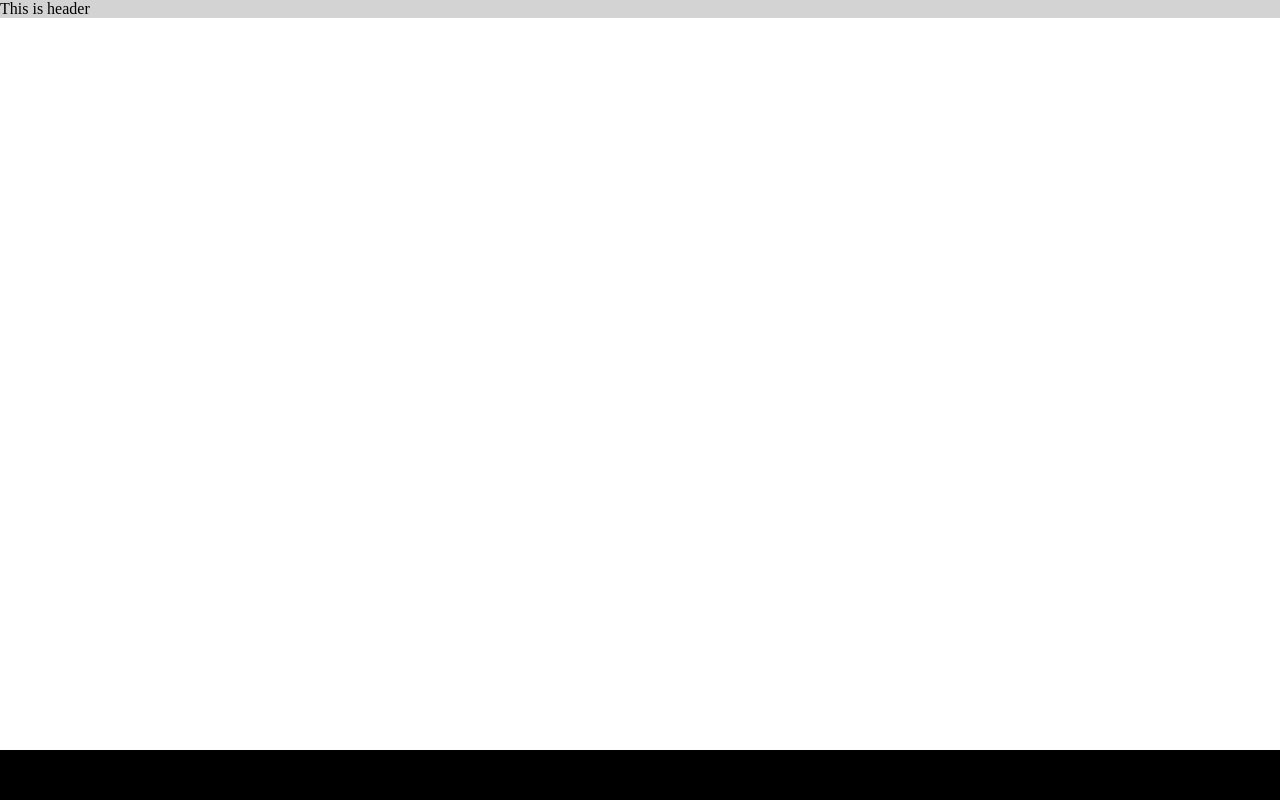
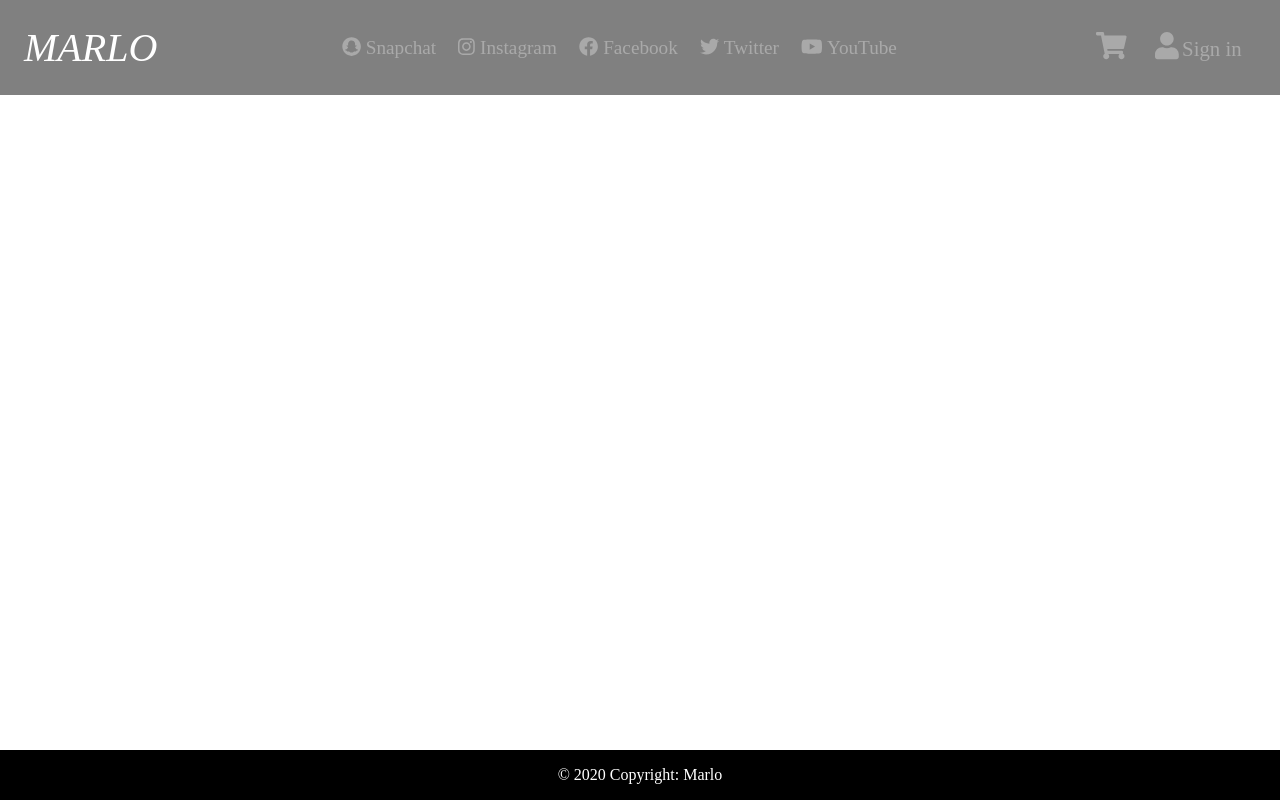
Before and after one commit to hebel1992/canvas-shop, an Angular app: page / in a window 1280 px wide. Built offline with nearby package versions, Linux system fonts and the light colour scheme.

Commit message:
header and footer progress save

```diff
--- a/package.json
+++ b/package.json
@@ -19,6 +19,10 @@
     "@angular/platform-browser": "~9.1.1",
     "@angular/platform-browser-dynamic": "~9.1.1",
     "@angular/router": "~9.1.1",
+    "@fortawesome/angular-fontawesome": "^0.6.1",
+    "@fortawesome/fontawesome-svg-core": "^1.2.28",
+    "@fortawesome/free-brands-svg-icons": "^5.13.0",
+    "@fortawesome/free-solid-svg-icons": "^5.13.0",
     "rxjs": "~6.5.4",
     "tslib": "^1.10.0",
     "zone.js": "~0.10.2"
--- a/src/app/app.component.css
+++ b/src/app/app.component.css
@@ -6,7 +6,7 @@
   margin: 0;
   display: grid;
   height: 100%;
-  grid-template-rows: 5rem auto fit-content(8rem);
+  grid-template-rows: 3rem auto fit-content(8rem);
   grid-template-areas: "header" "main" "footer";
 }
 
--- a/src/app/footer/footer.component.css
+++ b/src/app/footer/footer.component.css
@@ -0,0 +1,4 @@
+p{
+  color: white;
+  text-align: center;
+}
--- a/src/app/footer/footer.component.html
+++ b/src/app/footer/footer.component.html
@@ -1 +1,2 @@
-<p>footer works!</p>
+<p>© 2020 Copyright:
+  <a> Marlo </a></p>
--- a/src/app/header/header.component.css
+++ b/src/app/header/header.component.css
@@ -1,7 +1,95 @@
 .main-header {
   height: 100%;
-  background: lightgray;
+  background: gray;
+  padding: 1rem 1.5rem;
   display: flex;
   align-items: center;
   justify-content: space-between;
 }
+
+.main-header__title {
+  font-style: italic;
+  font-family: "Abyssinica SIL", serif;
+  font-size: 2.5rem;
+  color: white;
+  cursor: pointer;
+}
+
+.social-media {
+  padding: 0;
+  list-style: none;
+  display: none;
+  align-items: center;
+  justify-content: center;
+}
+
+.social-media li {
+  color: darkgray;
+  margin: 0 0.7rem;
+  font-size: 1.2rem;
+  cursor: pointer;
+}
+
+.social-media li:hover,
+.social-media li:active {
+  color: lightgray;
+}
+
+.options {
+  padding: 0;
+  list-style: none;
+  display: none;
+}
+
+.options li {
+  color: darkgray;
+  margin: 0 0.9rem;
+  font-size: 1.3rem;
+  cursor: pointer;
+}
+
+.options li:hover,
+.options li:active {
+  color: lightgray;
+}
+
+.options__item fa-icon{
+  font-size: 1.7rem;
+}
+
+.options__item:nth-child(2) span{
+  margin-left: 0.2rem;
+}
+
+.toggle-button {
+  display: block;
+  width: 3.5rem;
+  background: transparent;
+  border: 1px solid darkgray;
+  border-radius: 5px;
+  cursor: pointer;
+  padding: 0 0.6rem;
+  outline: none;
+}
+
+.toggle-button__bar {
+  width: 80%;
+  height: 0.1rem;
+  background: lightgray;
+  display: block;
+  margin: 0.6rem auto;
+}
+
+@media (min-width: 60rem) {
+  .toggle-button {
+    display: none;
+  }
+
+  .social-media {
+    display: flex;
+  }
+
+  .options {
+    display: flex;
+  }
+}
--- a/src/app/header/header.component.html
+++ b/src/app/header/header.component.html
@@ -1,3 +1,46 @@
 <header class="main-header">
-This is header
+  <a class="main-header__title"> MARLO </a>
+
+  <ul class="social-media">
+    <li>
+      <a>
+        <fa-icon [icon]="faSnapchat"></fa-icon>
+        Snapchat</a>
+    </li>
+    <li>
+      <a>
+        <fa-icon [icon]="faInstagram"></fa-icon>
+        Instagram</a>
+    </li>
+    <li>
+      <a>
+        <fa-icon [icon]="faFacebook"></fa-icon>
+        Facebook</a>
+    </li>
+    <li>
+      <a>
+        <fa-icon [icon]="faTwitter"></fa-icon>
+        Twitter</a>
+    </li>
+    <li>
+      <a>
+        <fa-icon [icon]="faYoutube"></fa-icon>
+        YouTube</a>
+    </li>
+  </ul>
+
+  <ul class="options">
+    <li class="options__item">
+      <fa-icon [icon]="faShoppingCart"></fa-icon>
+    </li>
+    <li class="options__item">
+      <fa-icon [icon]="faUser"></fa-icon> <span>Sign in</span>
+    </li>
+  </ul>
+
+  <button class="toggle-button">
+    <span class="toggle-button__bar"></span>
+    <span class="toggle-button__bar"></span>
+    <span class="toggle-button__bar"></span>
+  </button>
 </header>
--- a/src/app/header/header.component.ts
+++ b/src/app/header/header.component.ts
@@ -1,4 +1,6 @@
-import { Component, OnInit } from '@angular/core';
+import {Component, OnInit} from '@angular/core';
+import {faFacebook, faInstagram, faSnapchat, faTwitter, faYoutube} from '@fortawesome/free-brands-svg-icons';
+import {faShoppingCart, faUser} from '@fortawesome/free-solid-svg-icons';
 
 @Component({
   selector: 'app-header',
@@ -7,7 +9,18 @@ import { Component, OnInit } from '@angular/core';
 })
 export class HeaderComponent implements OnInit {
 
-  constructor() { }
+  faSnapchat = faSnapchat;
+  faInstagram = faInstagram;
+  faFacebook = faFacebook;
+  faTwitter = faTwitter;
+  faYoutube = faYoutube;
+
+  faUser = faUser;
+  faShoppingCart = faShoppingCart;
+
+
+  constructor() {
+  }
 
   ngOnInit(): void {
   }
```
Also changed, not shown: src/app/app.module.ts (+10 -7 lines), 1 other file (tests, documents, lock files or other folders).
